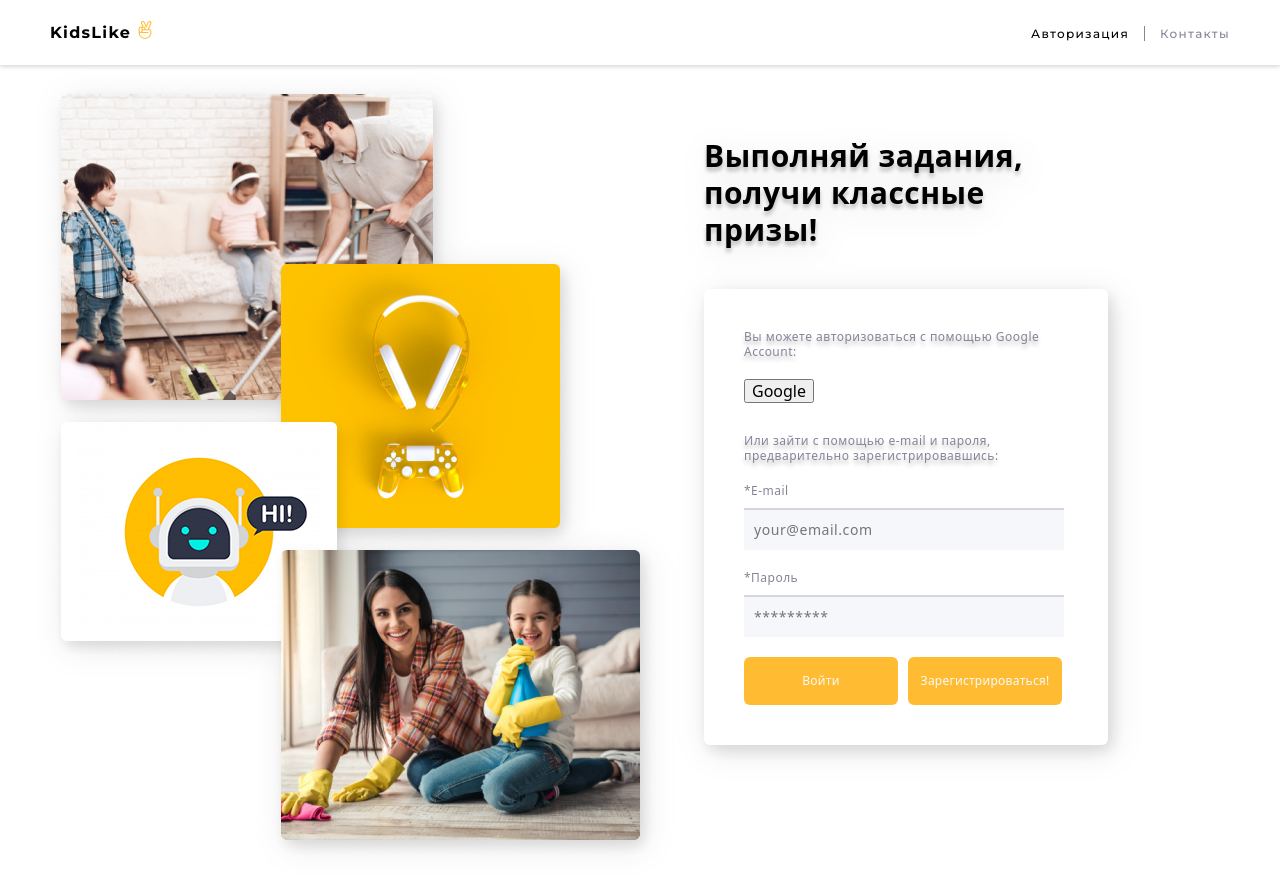
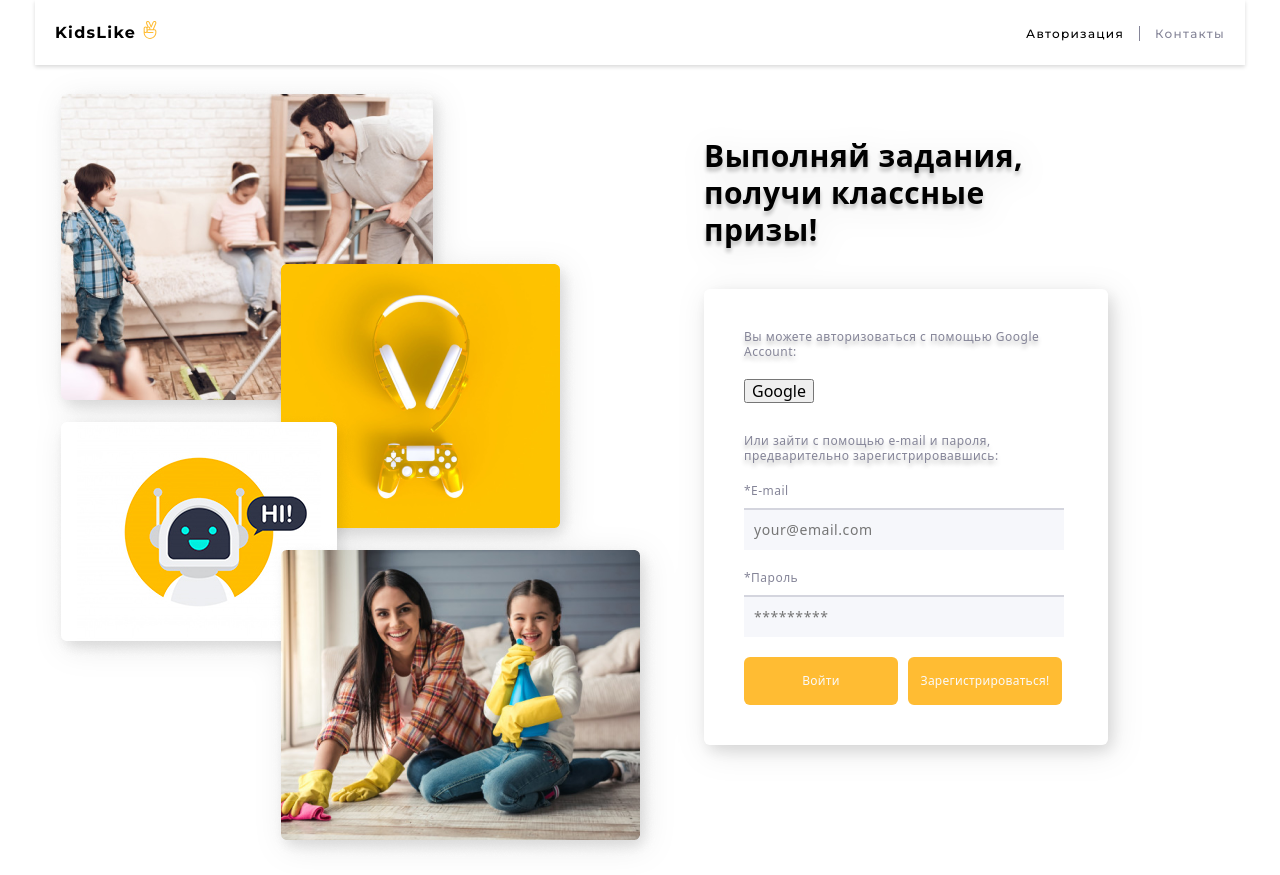
Before and after one commit to DenysPetrenk0/BC8-REACT_team-2, a React (Create React App) app: page /auth in a window 1280 px wide. Built offline with nearby package versions, Linux system fonts and the light colour scheme.

Commit message:
change-css-header/add-balance

```diff
--- a/src/components/header/headerContainer/HeaderContainer.module.css
+++ b/src/components/header/headerContainer/HeaderContainer.module.css
@@ -48,20 +48,26 @@ ul {
   display: flex;
   justify-content: space-between;
   align-items: center;
+
+  max-width: 320px;
+  margin-left: auto;
+  margin-right: auto;
 }
 
-@media screen and (min-width: 767px) {
+@media screen and (min-width: 580px) {
   .container {
-    padding-left: 94px;
-    padding-right: 94px;
+    /* padding-left: 94px;
+    padding-right: 94px; */
+    box-shadow: 0px 2px 4px rgba(0, 0, 0, 0.15);
+    max-width: 610px;
+  }
+}
+
+@media screen and (min-width: 1180px) {
+  .container {
+    max-width: 1210px;
+    /* padding-left: 50px;
+    padding-right: 50px; */
     box-shadow: 0px 2px 4px rgba(0, 0, 0, 0.15);
   }
 }
-
-@media screen and (min-width: 1280px) {
-  .container {
-    padding-left: 50px;
-    padding-right: 50px;
-    box-shadow: 0px 2px 4px rgba(0, 0, 0, 0.15);
-  }
-}
--- a/src/components/navigation/authorizedBar/AuthorizedBar.js
+++ b/src/components/navigation/authorizedBar/AuthorizedBar.js
@@ -9,7 +9,7 @@ const AuthorizedBar = () => {
   let width = window.innerWidth;
   return (
     <div className={styles.container}>
-      {width > 1280 && <NavigationList />}
+      {width > 1180 && <NavigationList />}
       <UserMenu />
     </div>
   );
--- a/src/components/navigation/balanceBar/BalanceBar.js
+++ b/src/components/navigation/balanceBar/BalanceBar.js
@@ -1,7 +1,10 @@
 import React from 'react';
+import { useSelector } from 'react-redux';
+import { getUserBalance } from '../../../redux/auth/authSelectors';
 import styles from './BalanceBar.module.css';
 
 const BalanceBar = () => {
+  const balance = useSelector(getUserBalance);
   return (
     <div className={styles.container}>
       <ul>
@@ -12,7 +15,7 @@ const BalanceBar = () => {
           <p className={styles.text}>баллов:</p>
         </li>
       </ul>
-      <span className={styles.number}>0</span>
+      <span className={styles.number}>{balance}</span>
     </div>
   );
 };
--- a/src/components/navigation/logo/Logo.js
+++ b/src/components/navigation/logo/Logo.js
@@ -21,6 +21,7 @@ export default function Logo() {
       </NavLink>
       {location.pathname === '/' && <BalanceBar />}
       {location.pathname === '/awards' && <BalanceBar />}
+      {location.pathname === '/planing' && <BalanceBar />}
     </div>
   );
 }
--- a/src/contentSwitcher/ContentSwitcher.js
+++ b/src/contentSwitcher/ContentSwitcher.js
@@ -10,9 +10,17 @@ const ContentSwitcher = ({ routes }) => {
     <Switch>
       {routes.map(route =>
         route.isPrivate ? (
-          <PrivateRoute {...route} key={route.path} />
+          <PrivateRoute
+            {...route}
+            key={route.path}
+            isLoggedIn={route.isLoggedIn}
+          />
         ) : (
-          <PublicRoute {...route} key={route.path} />
+          <PublicRoute
+            {...route}
+            key={route.path}
+            isLoggedIn={route.isLoggedIn}
+          />
         ),
       )}
     </Switch>
--- a/src/routes/mainRoutes.js
+++ b/src/routes/mainRoutes.js
@@ -10,7 +10,6 @@ export const mainRoutes = [
     exact: true,
     restricted: false,
     isPrivate: false,
-    redirectTo: '/login',
   },
   {
     name: 'Авторизация',
@@ -35,7 +34,6 @@ export const mainRoutes = [
     exact: true,
     restricted: false,
     isPrivate: false,
-    redirectTo: '/',
   },
   {
     name: 'Планирование',
```
